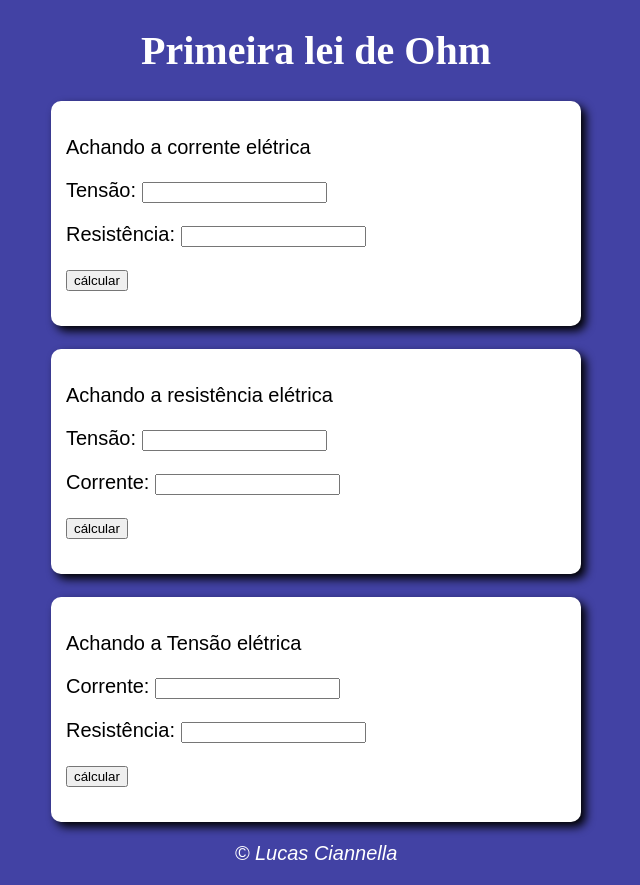
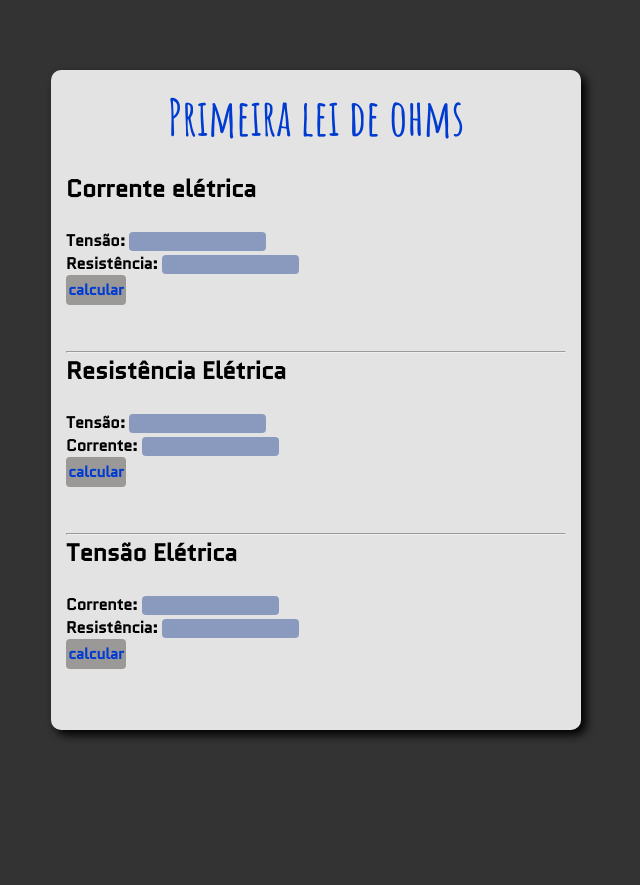
Before and after one commit to Ciannella/Calculador-ohmico, a plain HTML site: page index.html in a window 1280 px wide. Shown: the whole page, without its empty margins (324-964 px from the left). After the commit the page ends 800 px from the top, so only its background shows below. Drawn offline with Linux system fonts and the light colour scheme.

Commit message:
updated css
mudando o estilo

```diff
--- a/index.html
+++ b/index.html
@@ -8,63 +8,73 @@
     <link rel="stylesheet" href="style.css">
 </head>
 <body>
-    <header>
-        <h1> Primeira lei de Ohm</h1>
-    </header>
+
+   <!--<header><img src="firjan.png" alt="logo do senai"></header>-->
 
 
 <!--Parte da corrente eletrica-->
 
 <section id="a">
+    <h1 style="color:#003BD1;">Primeira lei de ohms</h1>
+    <br>
     <div id="dados">
-    <p> Achando a corrente elétrica</p>
-    <p>Tensão: <input type="number" name="tensão" id="txtt"></p> <!--<p><input type="checkbox" onclick="conversor"></p>-->
+         <h2>Corrente elétrica</h2>
+        <br>
+        <p>Tensão: <input type="number" name="tensão" id="txtt"></p>
         <p>Resistência: <input type="number" name="resistencia" id="txtr"></p>
-    <p><input type="button" value="cálcular" onclick="cauculoCorrente()" id="butão"  ></p>
-
+        <p><input type="button" value="calcular" onclick="cauculoCorrente()" id="butão"  ></p>
+        <br>
     </div>
 
     <div id="res">
+
     </div>
-</section>
 
     <br>
 
 <!-- Parte da Resistencia eletrica-->
-<section id="b">
+
+    <hr>
     <div>
-    <p>Achando a resistência elétrica</p>
+        <h2>Resistência Elétrica</h2>
+        <br>
         <p>Tensão: <input type="number" name="tensão-1" id="txten"></p>
         <p>Corrente: <input type="number" name="corrente-1" id="txco"></p>
-    <p><input type="button" value="cálcular" onclick="cauculores()"></p>
+        <p><input type="button" value="calcular" onclick="cauculores()"></p>
+        <br>
     </div>
 
     <div id="ress">
 
 
     </div>
-</section>
-
     <br>
 
-<section id="c">
+<!--Parte da tensão elétrica-->
+    <hr>
     <div>
-        <p>Achando a Tensão elétrica</p>
+         <h2>Tensão Elétrica</h2>
+        <br>
         <p>Corrente: <input type="number" name="corrente-2" id="corr"></p>
         <p>Resistência: <input type="number" name="resistencia-2" id="resist"></p>
-        <p><input type="button" value="cálcular" onclick="cauculoten()"></p>
+        <p><input type="button" value="calcular" onclick="cauculoten()"></p>
+        <br>
     </div>
+
+
     <div id="R">
 
     </div>
+    <br>
+
 </section>
 
 
 
-<footer>
-    <p>&copy; Lucas Ciannella</p>
 
-</footer>
+
+
+
 <script src="script.js"></script>
 </body>
 </html>
--- a/style.css
+++ b/style.css
@@ -1,43 +1,89 @@
-@import url('https://fonts.googleapis.com/css2? family = Bebas + Neue & display = swap');
 
+@import url('https://fonts.googleapis.com/css2?family=Amatic+SC:wght@700&family=Quantico&display=swap');
 
+*{
+    margin: 0;
+    padding: 0;
+    color:black;
+    font-weight: 600;
+    font-family: 'Quantico', sans-serif;
 
-h1{
-    font-family: 'Bebas Neue';
 }
 
 
 body{
-    background: rgba(60, 60, 161, 0.966);
-    font: normal 15pt Arial;
-
-
-}
-
-header{
-    color: white;
-    text-align: center;
-
-
+    background: rgb(51, 51, 51);
+    display: flex;
+    justify-content: center;
+    align-items: center;
+    height: 100vh;
 }
 
 
 section{
-    background: white;
+    background: rgba(255, 255, 255, 0.863);
     border-radius: 10px;
     padding: 15px;
     width: 500px;
     margin: auto;
     box-shadow: 5px 5px 10px black;
+}
+
+section h1{
+    text-align: center;
+    font-size: 50px;
+    font-family: 'Amatic SC', cursive;
+
+}
 
 
 
+input{
+    border-radius: 4px;
+    margin: 0;
+    padding: 0;
+    border: none;
 }
 
-footer{
-    color: white;
+
+/* botoes */
+input[type=button]{
+
+    width: 60px;
+    height:30px;
     text-align: center;
-    font-style: italic;
+    background: rgb(155, 152, 152);
+    font-size: 15px;
+    cursor: pointer;
+    color:#003BD1;
+
+}
+
+input[type=button]:hover{
+    filter: brightness(60%);
+}
 
 
+
+
+input[type=number]{
+text-align: center;
+background: #6f84b3c2;
+
 }
+
+
+
+input[type=number]:hover{
+    transform:scale(0.9);
+    transition: 0.9s;
+
+}
+
+
+/*header{
+    position: relative;
+    left: 360px;
+    bottom: 250px;
+
+}*/
```
Also changed, not shown: script.js (+4 -6 lines), firjan.png (added). Lines whose indentation alone changed are shown as unchanged.
